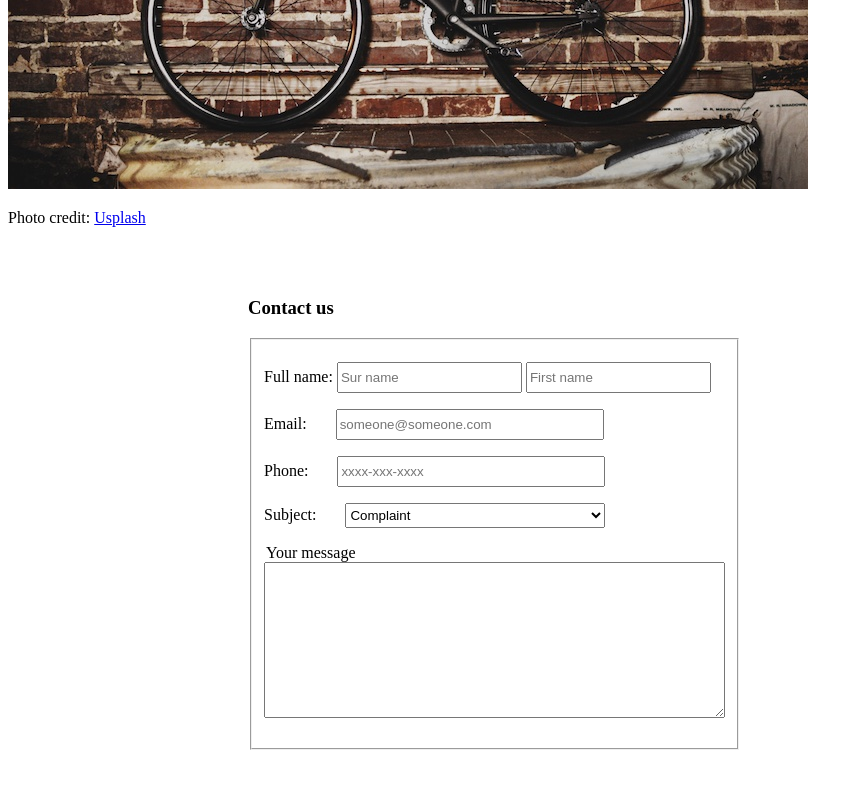
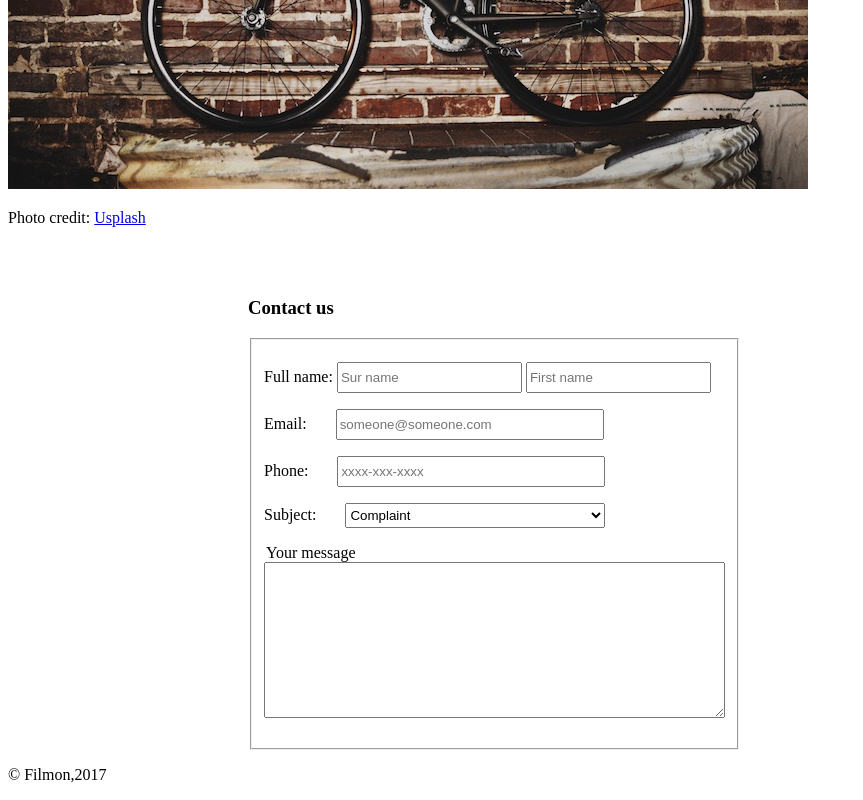
Before and after one commit to FilmonFeMe/FilmonFeMe.github.io, a plain HTML site: page index.html in a window 1280 px wide. Shown: the part 1076-1876 px from the top of the page, without its empty margins (0-863 px from the left). Before the commit the page ends 1834 px from the top, so only its background shows below. Drawn offline with Linux system fonts and the light colour scheme.

Commit message:
Added footer to homepage

```diff
--- a/index.html
+++ b/index.html
@@ -5,6 +5,7 @@
 		<meta name="author" content="Filmon Mengisteab">
 		<meta name="viewport" content="width=device-width, initial-scale=1.0">
 		<title> My Hobby</title>
+
 	</head>
 	<body>
 		<header id="header">
@@ -131,8 +132,9 @@
 
 	</textarea></p>
 </fieldset>
-
 </form>
-
-	</body>
+<footer>
+<p>&copy; Filmon,2017</p>
+</footer>
+</body>
 </html>
```
